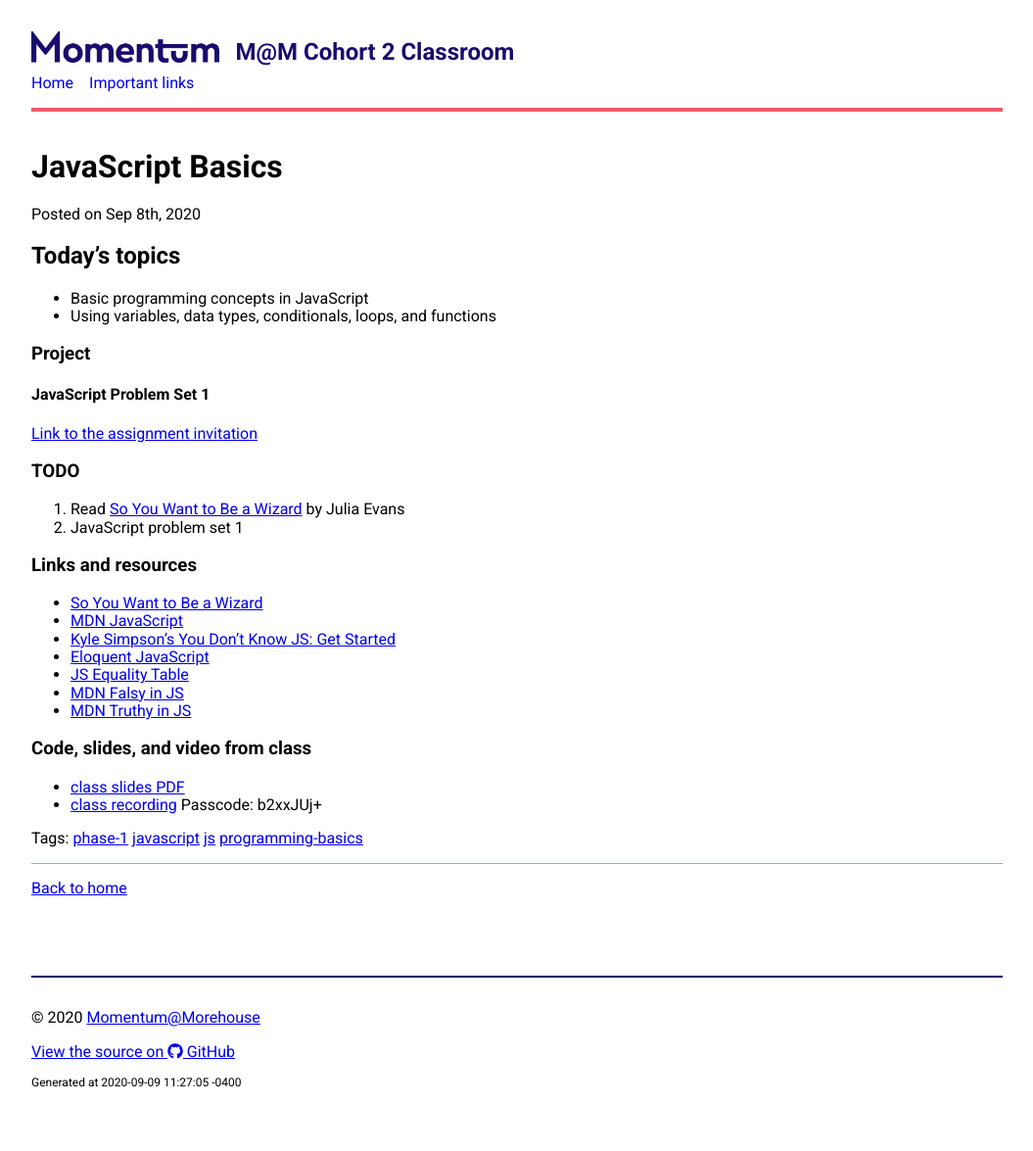
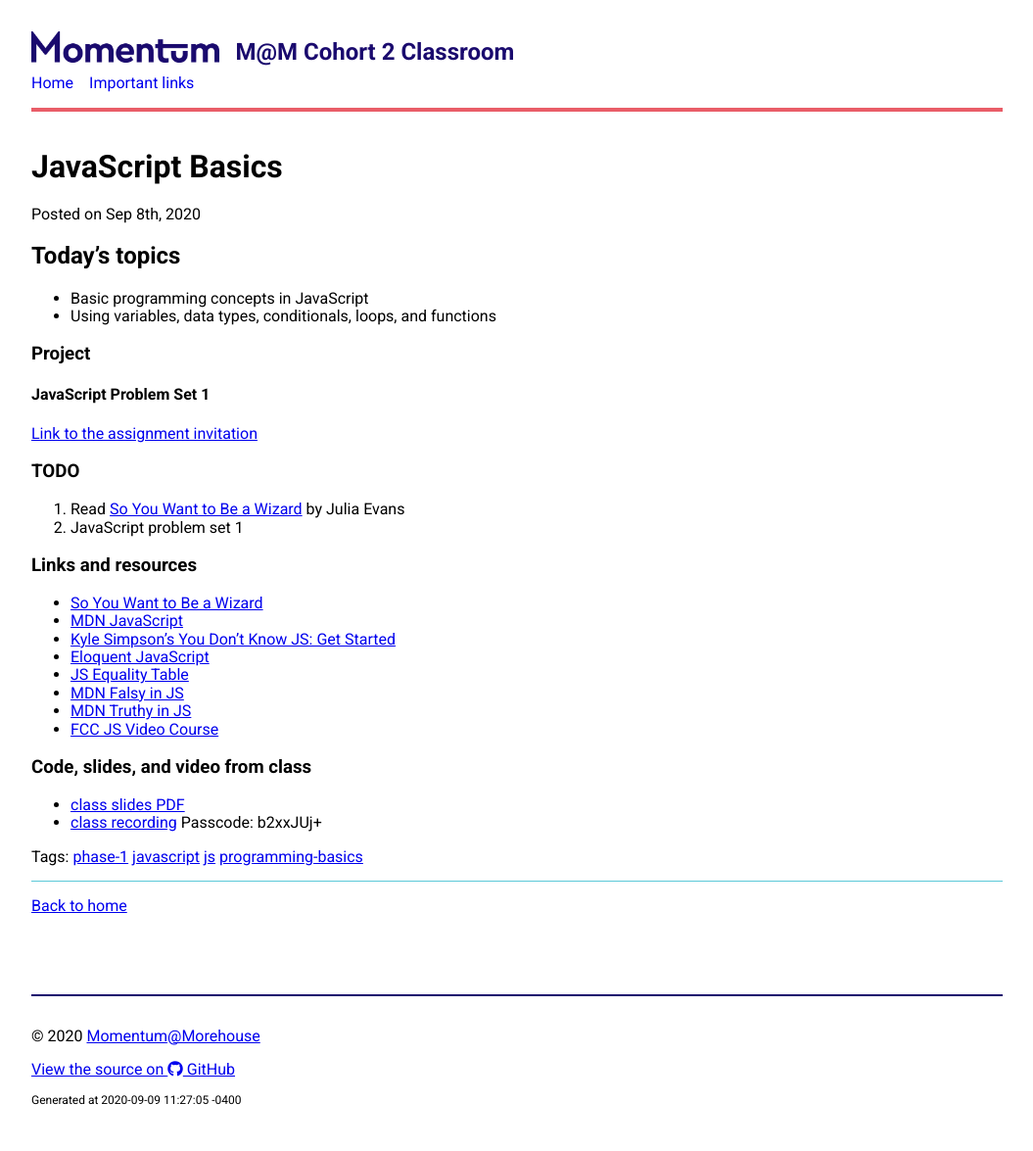
Before and after one commit to Momentum-Morehouse-2/Momentum-Morehouse-2.github.io, a Jekyll site: the page built from _posts/2020-09-08-js-basics.md, in a window 1280 px wide. Shown: the whole page at 98% size, without its empty margins (112-1167 px from the left). Built offline with Jekyll 4.4.1, drawn with Linux system fonts in a browser that asks for light colours; nearby versions of some CDN libraries.

Commit message:
add video

```diff
--- a/_posts/2020-09-08-js-basics.md
+++ b/_posts/2020-09-08-js-basics.md
@@ -30,6 +30,7 @@ tags: phase-1 javascript js programming-basics
 - [JS Equality Table](https://dorey.github.io/JavaScript-Equality-Table/)
 - [MDN Falsy in JS](https://developer.mozilla.org/en-US/docs/Glossary/Falsy)
 - [MDN Truthy in JS](https://developer.mozilla.org/en-US/docs/Glossary/Truthy)
+- [FCC JS Video Course](https://www.youtube.com/watch?v=PkZNo7MFNFg)
 
 ### Code, slides, and video from class
 
```
